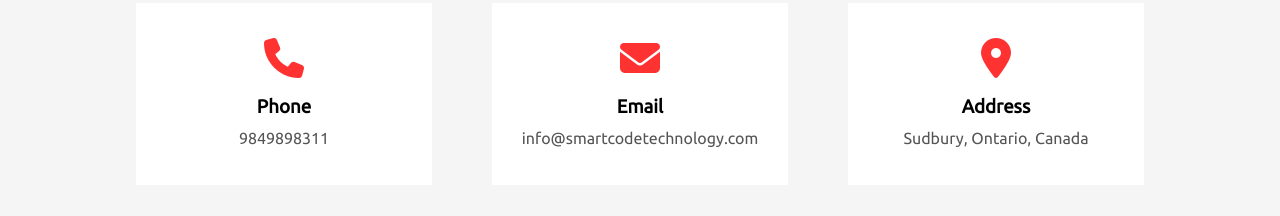
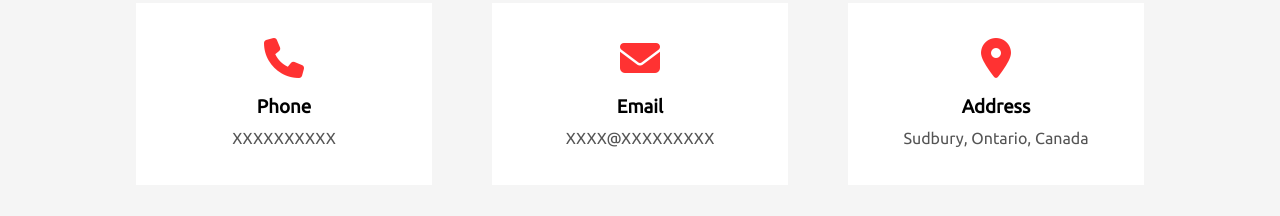
Before and after one commit to tacmoktan/Sapien-site, a plain HTML site: page index.html in a window 1280 px wide. Shown: the part 3940-4156 px from the top of the page. Drawn offline with Linux system fonts and the light colour scheme.

Commit message:
Update contact

```diff
--- a/index.html
+++ b/index.html
@@ -222,12 +222,12 @@
                     <div class="contact-info">
                         <i class="fa fa-phone"></i>
                         <h3>Phone</h3>
-                        <p>9849898311</p>
+                        <p>XXXXXXXXXX</p>
                     </div>
                     <div class="contact-info">
                         <i class="fa fa-envelope"></i>
                         <h3>Email</h3>
-                        <a href="mailto:info@smartcodetechnology.com">info@smartcodetechnology.com</a>
+                        <a href="mailto:info@smartcodetechnology.com">XXXX@XXXXXXXXX</a>
                     </div>
                     <div class="contact-info">
                         <i class="fa fa-map-marker"></i>
```
